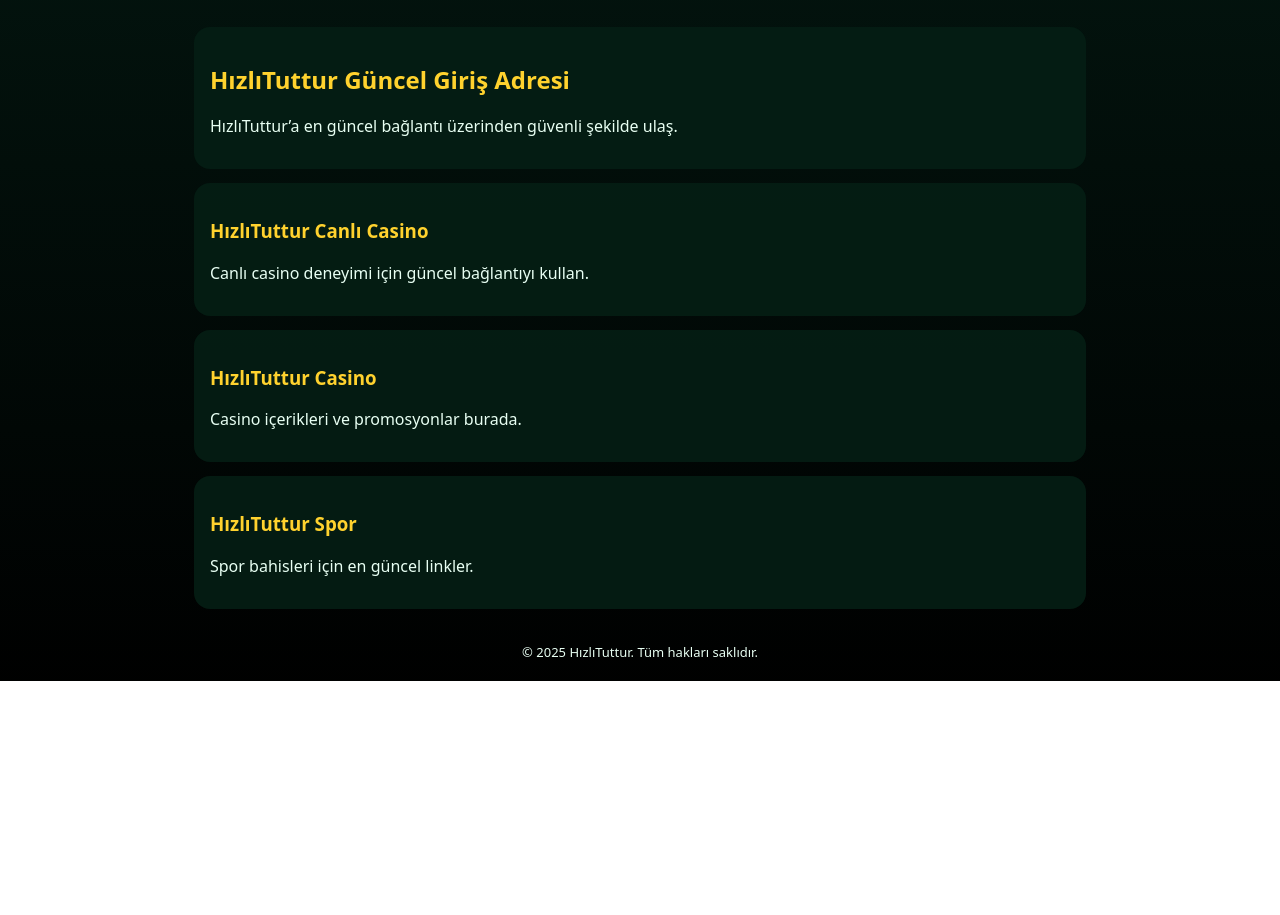
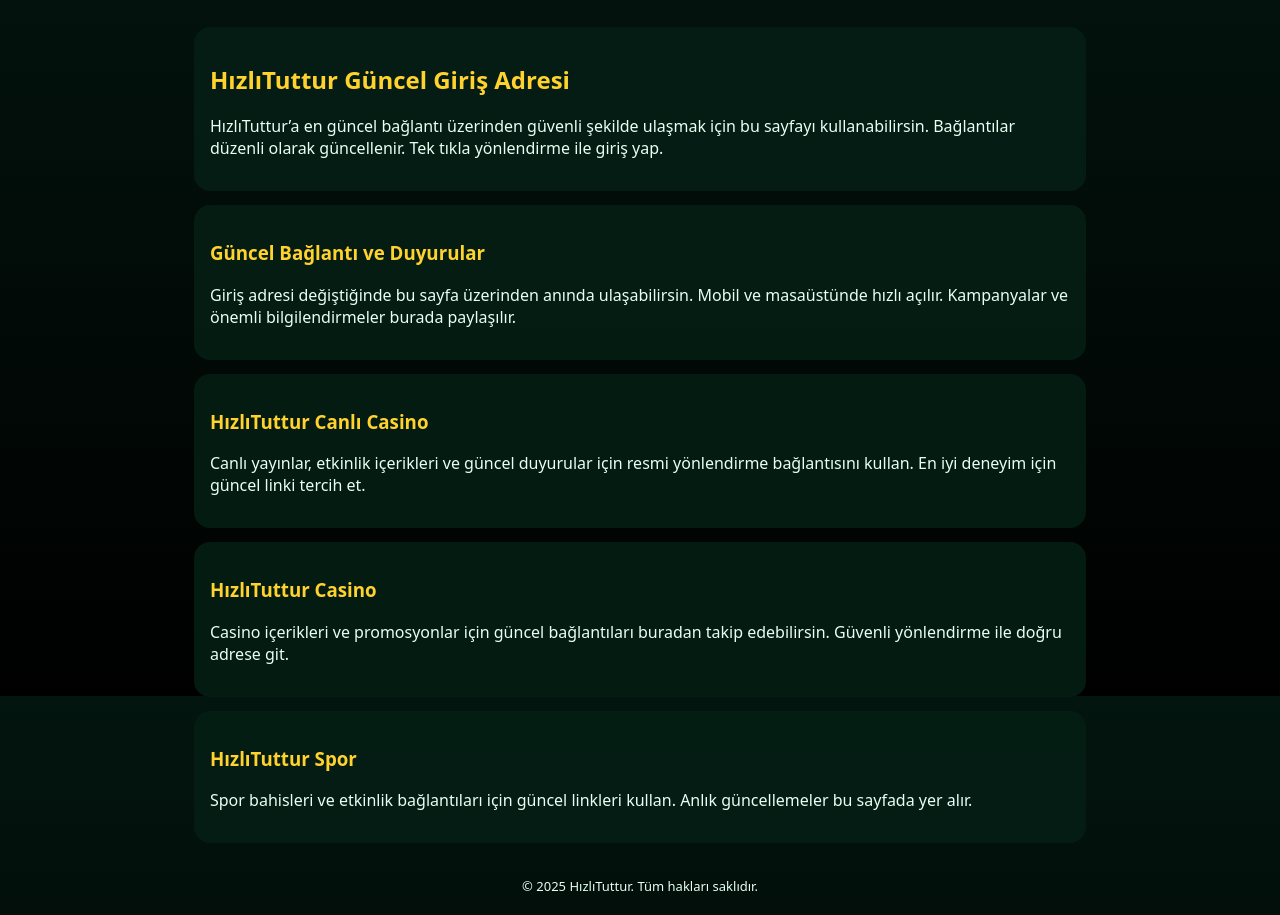
Before and after one commit to hizlitutturgiris/hizlitutturgiriss, a plain HTML site: page index.html in a window 1280 px wide. Shown: the part 904-1819 px from the top of the page. Before the commit the page ends 1585 px from the top, so only its background shows below. Drawn offline with Linux system fonts and the light colour scheme.

Commit message:
Update index.html

```diff
--- a/index.html
+++ b/index.html
@@ -7,11 +7,9 @@
   <title>HızlıTuttur Güncel Giriş Adresi</title>
   <meta name="description" content="HızlıTuttur güncel giriş adresi ve bağlantılar. Tek tıkla güvenli yönlendirme ile giriş yap." />
 
-  <!-- ✅ DÜZGÜN FAVICON -->
-  <link rel="icon" type="image/png" sizes="32x32" href="assets/favicon-32.png" />
-  <link rel="icon" type="image/png" sizes="16x16" href="assets/favicon-16.png" />
-  <link rel="apple-touch-icon" sizes="180x180" href="assets/apple-touch-icon.png" />
-  <meta name="theme-color" content="#03150f" />
+  <!-- Favicon (sekmedeki ikon) -->
+  <link rel="icon" href="assets/logo.png" type="image/png" />
+  <link rel="apple-touch-icon" href="assets/logo.png" />
 
   <link rel="stylesheet" href="style.css" />
   <script src="script.js" defer></script>
@@ -25,8 +23,11 @@
   <!-- TOP BAR -->
   <header class="topbar">
     <div class="topbar__inner">
-      <img class="brand" src="assets/logo.png" alt="HızlıTuttur" />
-      <nav class="nav">
+      <a class="brandwrap" href="#top" aria-label="HızlıTuttur Ana Sayfa">
+        <img class="brand" src="assets/logo.png" alt="HızlıTuttur" />
+      </a>
+
+      <nav class="nav" aria-label="HızlıTuttur Menü">
         <a class="nav__btn" href="#giris">Hızlıtuttur Giriş</a>
         <a class="nav__btn" href="#casino">Hızlıtuttur Casino</a>
         <a class="nav__btn" href="#spor">Hızlıtuttur Spor</a>
@@ -35,41 +36,64 @@
     </div>
   </header>
 
-  <main class="page">
+  <main class="page" id="top">
     <section class="hero">
+      <!-- Banner -->
       <div class="banner">
         <img src="assets/banner.png" alt="HızlıTuttur %100" />
       </div>
 
+      <!-- CTA -->
       <a
         class="hero-cta"
         href="https://hizlituttur1.com/?referralCode=3083672195"
         target="_blank"
         rel="noopener"
+        aria-label="Hızlıtuttur'a giriş için tıkla"
       >
-        <img src="assets/cta.png" alt="HızlıTuttur Giriş" />
+        <img src="assets/cta.png" alt="Hızlıtuttur'a Giriş İçin Tıkla" />
       </a>
     </section>
 
+    <!-- CONTENT -->
     <section class="content">
       <div class="card" id="giris">
         <h2>HızlıTuttur Güncel Giriş Adresi</h2>
-        <p>HızlıTuttur’a en güncel bağlantı üzerinden güvenli şekilde ulaş.</p>
+        <p>
+          HızlıTuttur’a en güncel bağlantı üzerinden güvenli şekilde ulaşmak için bu sayfayı kullanabilirsin.
+          Bağlantılar düzenli olarak güncellenir. Tek tıkla yönlendirme ile giriş yap.
+        </p>
+      </div>
+
+      <div class="card" id="duyuru">
+        <h3>Güncel Bağlantı ve Duyurular</h3>
+        <p>
+          Giriş adresi değiştiğinde bu sayfa üzerinden anında ulaşabilirsin. Mobil ve masaüstünde hızlı açılır.
+          Kampanyalar ve önemli bilgilendirmeler burada paylaşılır.
+        </p>
       </div>
 
       <div class="card" id="canli">
         <h3>HızlıTuttur Canlı Casino</h3>
-        <p>Canlı casino deneyimi için güncel bağlantıyı kullan.</p>
+        <p>
+          Canlı yayınlar, etkinlik içerikleri ve güncel duyurular için resmi yönlendirme bağlantısını kullan.
+          En iyi deneyim için güncel linki tercih et.
+        </p>
       </div>
 
       <div class="card" id="casino">
         <h3>HızlıTuttur Casino</h3>
-        <p>Casino içerikleri ve promosyonlar burada.</p>
+        <p>
+          Casino içerikleri ve promosyonlar için güncel bağlantıları buradan takip edebilirsin.
+          Güvenli yönlendirme ile doğru adrese git.
+        </p>
       </div>
 
       <div class="card" id="spor">
         <h3>HızlıTuttur Spor</h3>
-        <p>Spor bahisleri için en güncel linkler.</p>
+        <p>
+          Spor bahisleri ve etkinlik bağlantıları için güncel linkleri kullan. Anlık güncellemeler bu sayfada yer alır.
+        </p>
       </div>
     </section>
 
```
